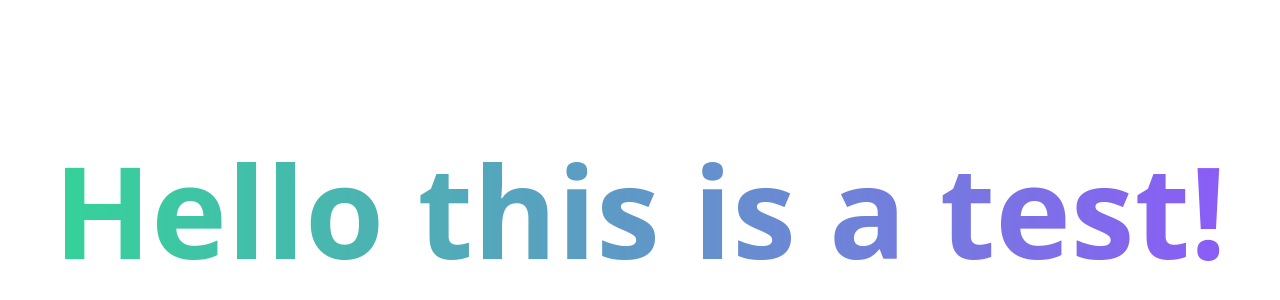
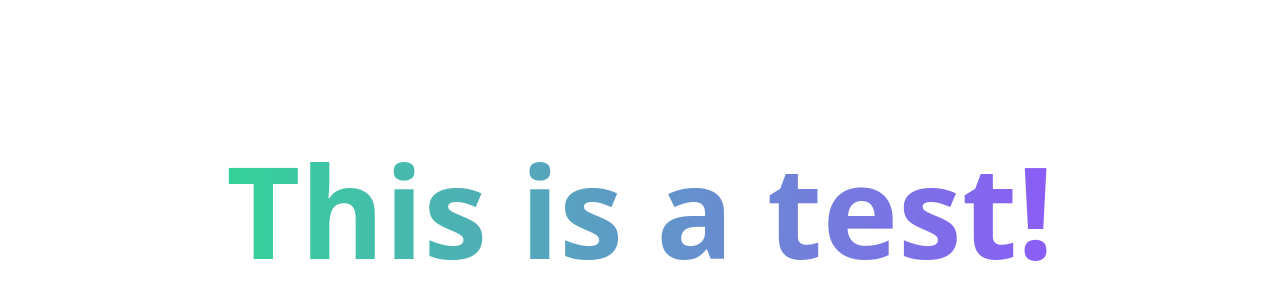
Before and after one commit to temlabs/consulting-dashboard, a React (Create React App) app: page / in a window 1280 px wide. Shown: the part 190-490 px from the top of the page. Built offline with nearby package versions, Linux system fonts and the light colour scheme.

Commit message:
Added react router dom and a dummy tree in App.tsx

```diff
--- a/package.json
+++ b/package.json
@@ -5,8 +5,10 @@
   "license": "CC-BY-NC-ND-4.0",
   "dependencies": {
     "@craco/craco": "^6.4.3",
+    "@types/react-router-dom": "^5.3.3",
     "react": "^17.0.2",
     "react-dom": "^17.0.2",
+    "react-router-dom": "^6.3.0",
     "react-scripts": "4.0.3",
     "tailwindcss-cli": "^0.1.2",
     "typescript": "^4.1.2"
--- a/src/App.tsx
+++ b/src/App.tsx
@@ -1,7 +1,27 @@
-import { greet } from "./utils/greet";
 import { TestingTailwind } from './components/TestingTailwind'
+
+import {
+  BrowserRouter,
+  Routes,
+  Route,
+} from "react-router-dom";
+
 function App(): JSX.Element {
-  return <TestingTailwind text={'Hello this is a test!'}></TestingTailwind>;
+
+  return (
+    <BrowserRouter>
+      <Routes>
+        <Route path="/" element={<TestingTailwind text={'This is a test!'} />} />
+
+        <Route path="teams" >
+          <Route index element={<TestingTailwind text={'This is Teams'} />} />
+          <Route path=":teamId" element={<TestingTailwind text={'This is Teams with an ID!'} />} />
+        </Route>
+        <Route path="*" element={<TestingTailwind text={'This is an Error Page'} />} />
+      </Routes>
+    </BrowserRouter>
+
+  )
 }
 
 export default App;
```
Also changed, not shown: 1 other file (tests, documents, lock files or other folders).
